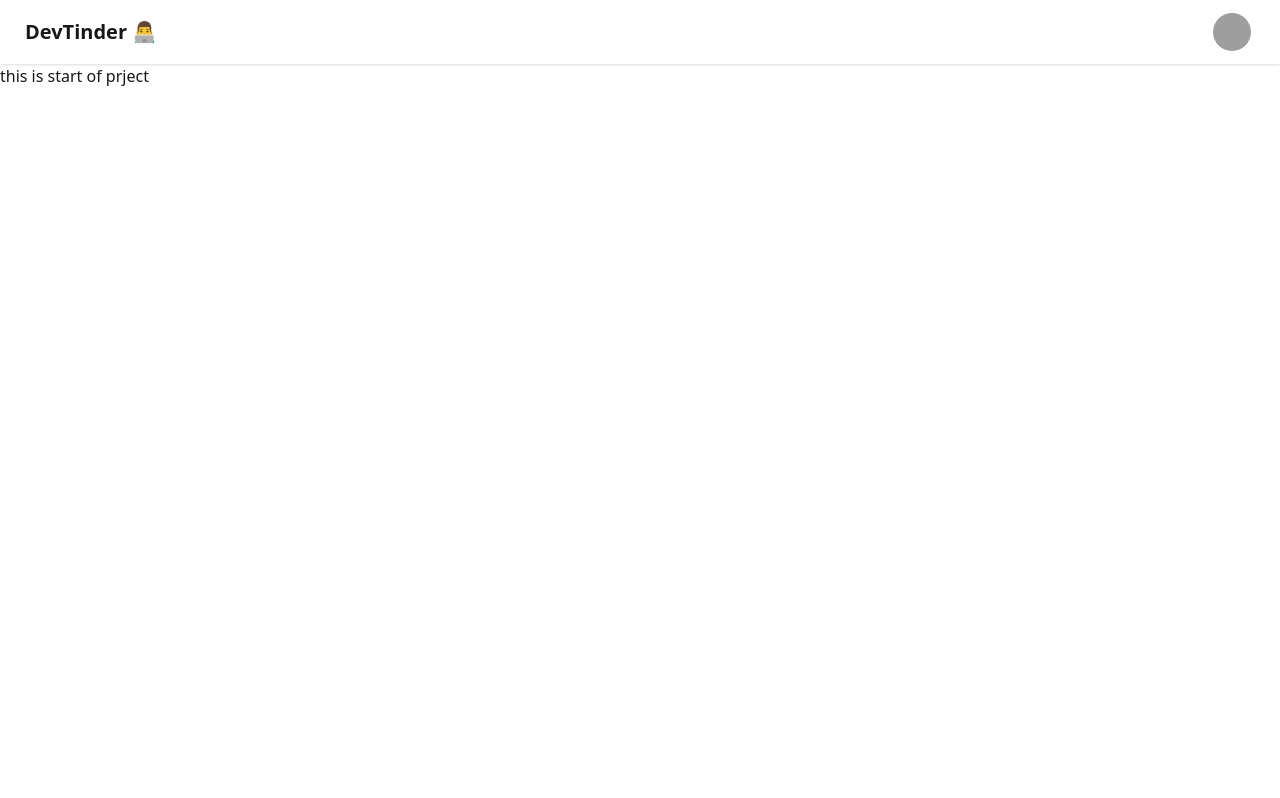
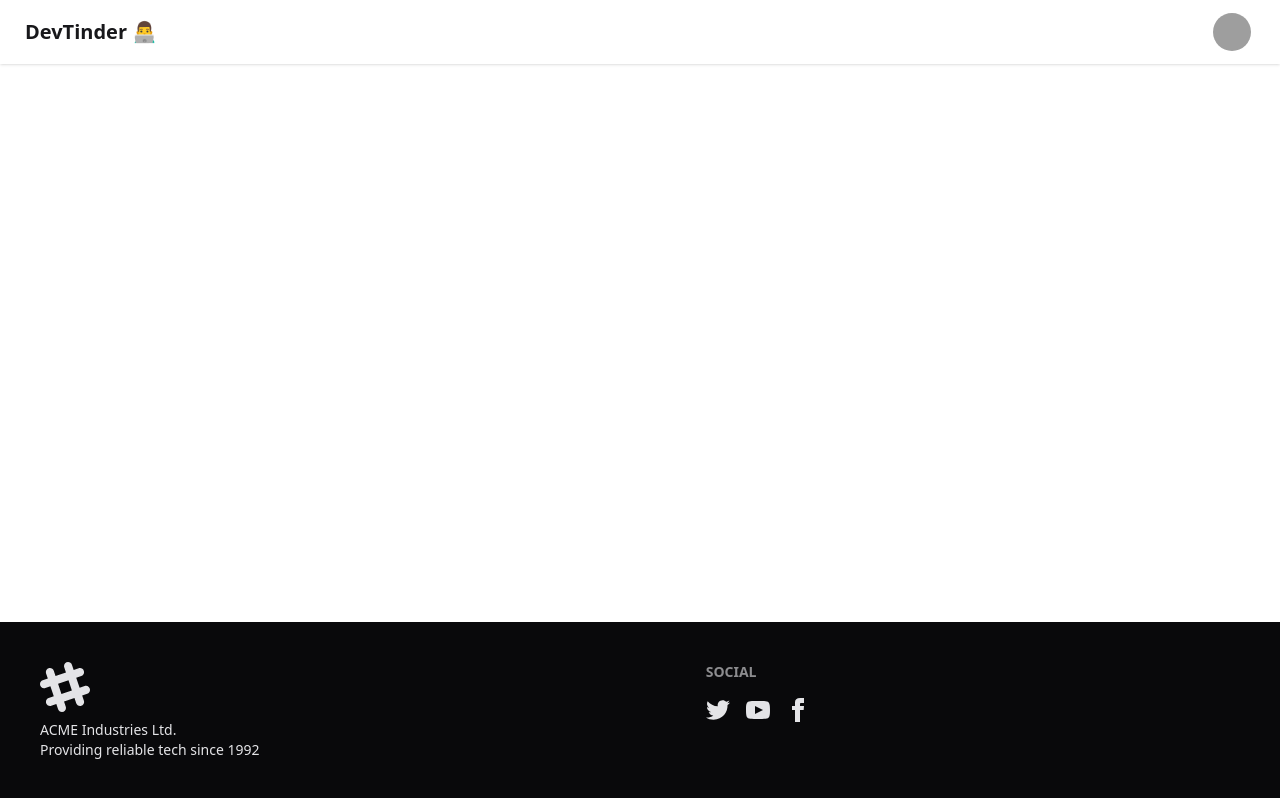
Before and after one commit to Stay-Qrious/DevTinder-Frontend-, a React (Vite) app: page / in a window 1280 px wide. Built offline with nearby package versions, Linux system fonts and the light colour scheme; grey boxes are pictures that could not be loaded.

Commit message:
fixed Start setup

```diff
--- a/package.json
+++ b/package.json
@@ -14,6 +14,7 @@
     "daisyui": "^5.2.1",
     "react": "^19.1.1",
     "react-dom": "^19.1.1",
+    "react-router-dom": "^7.9.4",
     "tailwindcss": "^4.1.14"
   },
   "devDependencies": {
--- a/src/App.jsx
+++ b/src/App.jsx
@@ -1,46 +1,18 @@
-import { useState } from 'react'
-
-
+import { BrowserRouter, Route, Routes } from 'react-router-dom'
+import Body from './Body'
+import Login from './Login'
+import Profile from './Profile' // ✅ you forgot this import
 
 function App() {
-  const [count, setCount] = useState(0)
-
   return (
-    <>
-    <div className="navbar bg-base-100 shadow-sm">
-  <div className="flex-1">
-    <a className="btn btn-ghost text-xl">DevTinder 👨‍💻</a>
-  </div>
-  <div className="flex gap-2">
-
-    <div className="dropdown dropdown-end mx-5" >
-      <div tabIndex={0} role="button" className="btn btn-ghost btn-circle avatar">
-        <div className="w-10 rounded-full">
-          <img
-            alt="Tailwind CSS Navbar component"
-            src="https://img.daisyui.com/images/stock/photo-1534528741775-53994a69daeb.webp" />
-        </div>
-      </div>
-      <ul
-        tabIndex="-1"
-        className="menu menu-sm dropdown-content bg-base-100 rounded-box z-1 mt-3 w-52 p-2 shadow">
-        <li>
-          <a className="justify-between">
-            Profile
-            <span className="badge">New</span>
-          </a>
-        </li>
-        <li><a>Settings</a></li>
-        <li><a>Logout</a></li>
-      </ul>
-    </div>
-  </div>
-</div>
-      <h1>
-        this is start of prject
-      </h1>
-
-    </>
+    <BrowserRouter basename="/">
+      <Routes>
+        <Route path="/" element={<Body />}>
+          <Route path="login" element={<Login />} />
+          <Route path="profile" element={<Profile />} />
+        </Route>
+      </Routes>
+    </BrowserRouter>
   )
 }
 
--- /dev/null
+++ b/src/Body.jsx
@@ -0,0 +1,16 @@
+import Footer from "./Footer"
+import NavBar from "./NavBar"
+import { Outlet } from "react-router-dom"
+
+const Body = () => {
+    return (
+        <div>
+            <NavBar />
+            <Outlet />
+            <Footer/>
+        </div>
+
+    )
+}
+
+export default Body
--- /dev/null
+++ b/src/Footer.jsx
@@ -0,0 +1,66 @@
+import React from 'react'
+
+const Footer = () => {
+    return (
+        <footer className="footer sm:footer-horizontal bg-neutral text-neutral-content p-10 fixed bottom-0 left-0 w-full">
+            <aside>
+                <svg
+                    width="50"
+                    height="50"
+                    viewBox="0 0 24 24"
+                    xmlns="http://www.w3.org/2000/svg"
+                    fillRule="evenodd"
+                    clipRule="evenodd"
+                    className="fill-current">
+                    <path
+                        d="M22.672 15.226l-2.432.811.841 2.515c.33 1.019-.209 2.127-1.23 2.456-1.15.325-2.148-.321-2.463-1.226l-.84-2.518-5.013 1.677.84 2.517c.391 1.203-.434 2.542-1.831 2.542-.88 0-1.601-.564-1.86-1.314l-.842-2.516-2.431.809c-1.135.328-2.145-.317-2.463-1.229-.329-1.018.211-2.127 1.231-2.456l2.432-.809-1.621-4.823-2.432.808c-1.355.384-2.558-.59-2.558-1.839 0-.817.509-1.582 1.327-1.846l2.433-.809-.842-2.515c-.33-1.02.211-2.129 1.232-2.458 1.02-.329 2.13.209 2.461 1.229l.842 2.515 5.011-1.677-.839-2.517c-.403-1.238.484-2.553 1.843-2.553.819 0 1.585.509 1.85 1.326l.841 2.517 2.431-.81c1.02-.33 2.131.211 2.461 1.229.332 1.018-.21 2.126-1.23 2.456l-2.433.809 1.622 4.823 2.433-.809c1.242-.401 2.557.484 2.557 1.838 0 .819-.51 1.583-1.328 1.847m-8.992-6.428l-5.01 1.675 1.619 4.828 5.011-1.674-1.62-4.829z"></path>
+                </svg>
+                <p>
+                    ACME Industries Ltd.
+                    <br />
+                    Providing reliable tech since 1992
+                </p>
+            </aside>
+            <nav>
+                <h6 className="footer-title">Social</h6>
+                <div className="grid grid-flow-col gap-4">
+                    <a>
+                        <svg
+                            xmlns="http://www.w3.org/2000/svg"
+                            width="24"
+                            height="24"
+                            viewBox="0 0 24 24"
+                            className="fill-current">
+                            <path
+                                d="M24 4.557c-.883.392-1.832.656-2.828.775 1.017-.609 1.798-1.574 2.165-2.724-.951.564-2.005.974-3.127 1.195-.897-.957-2.178-1.555-3.594-1.555-3.179 0-5.515 2.966-4.797 6.045-4.091-.205-7.719-2.165-10.148-5.144-1.29 2.213-.669 5.108 1.523 6.574-.806-.026-1.566-.247-2.229-.616-.054 2.281 1.581 4.415 3.949 4.89-.693.188-1.452.232-2.224.084.626 1.956 2.444 3.379 4.6 3.419-2.07 1.623-4.678 2.348-7.29 2.04 2.179 1.397 4.768 2.212 7.548 2.212 9.142 0 14.307-7.721 13.995-14.646.962-.695 1.797-1.562 2.457-2.549z"></path>
+                        </svg>
+                    </a>
+                    <a>
+                        <svg
+                            xmlns="http://www.w3.org/2000/svg"
+                            width="24"
+                            height="24"
+                            viewBox="0 0 24 24"
+                            className="fill-current">
+                            <path
+                                d="M19.615 3.184c-3.604-.246-11.631-.245-15.23 0-3.897.266-4.356 2.62-4.385 8.816.029 6.185.484 8.549 4.385 8.816 3.6.245 11.626.246 15.23 0 3.897-.266 4.356-2.62 4.385-8.816-.029-6.185-.484-8.549-4.385-8.816zm-10.615 12.816v-8l8 3.993-8 4.007z"></path>
+                        </svg>
+                    </a>
+                    <a>
+                        <svg
+                            xmlns="http://www.w3.org/2000/svg"
+                            width="24"
+                            height="24"
+                            viewBox="0 0 24 24"
+                            className="fill-current">
+                            <path
+                                d="M9 8h-3v4h3v12h5v-12h3.642l.358-4h-4v-1.667c0-.955.192-1.333 1.115-1.333h2.885v-5h-3.808c-3.596 0-5.192 1.583-5.192 4.615v3.385z"></path>
+                        </svg>
+                    </a>
+                </div>
+            </nav>
+        </footer>
+    )
+}
+
+export default Footer
--- /dev/null
+++ b/src/Login.jsx
@@ -0,0 +1,9 @@
+
+
+const Login = () => {
+  return (
+    <div>Login</div>
+  )
+}
+
+export default Login
--- /dev/null
+++ b/src/NavBar.jsx
@@ -0,0 +1,38 @@
+
+
+const NavBar = () => {
+  return (
+    <div className="navbar bg-base-100 shadow-sm">
+      <div className="flex-1">
+        <a className="btn btn-ghost text-xl">DevTinder 👨‍💻</a>
+      </div>
+      <div className="flex gap-2">
+
+        <div className="dropdown dropdown-end mx-5" >
+          <div tabIndex={0} role="button" className="btn btn-ghost btn-circle avatar">
+            <div className="w-10 rounded-full">
+              <img
+                alt="Tailwind CSS Navbar component"
+                src="https://img.daisyui.com/images/stock/photo-1534528741775-53994a69daeb.webp" />
+            </div>
+          </div>
+          <ul
+            tabIndex="-1"
+            className="menu menu-sm dropdown-content bg-base-100 rounded-box z-1 mt-3 w-52 p-2 shadow">
+            <li>
+              <a className="justify-between">
+                Profile
+                <span className="badge">New</span>
+              </a>
+            </li>
+            <li><a>Settings</a></li>
+            <li><a>Logout</a></li>
+          </ul>
+        </div>
+      </div>
+
+    </div>
+  )
+}
+
+export default NavBar
--- /dev/null
+++ b/src/Profile.jsx
@@ -0,0 +1,9 @@
+
+
+const Profile = () => {
+  return (
+    <div>Profile</div>
+  )
+}
+
+export default Profile
```
Also changed, not shown: 1 other file (tests, documents, lock files or other folders).
